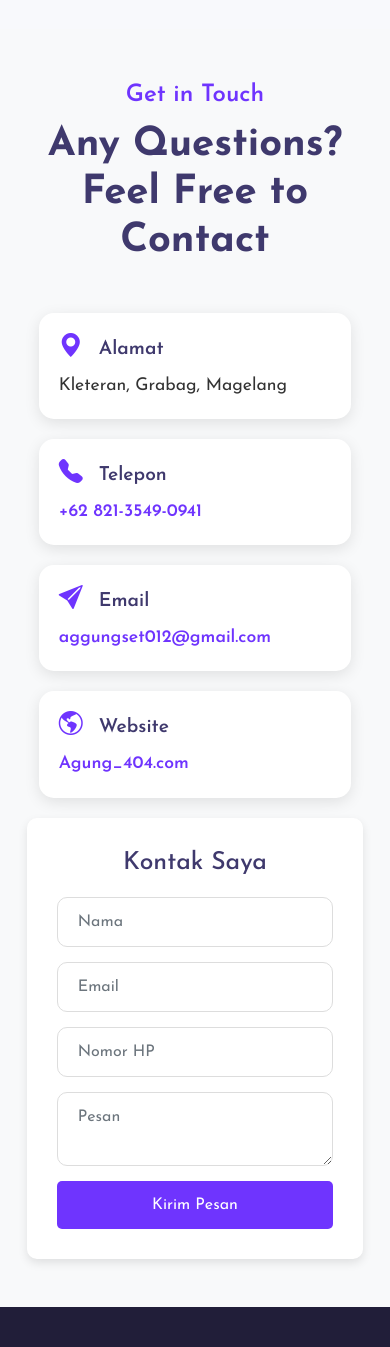
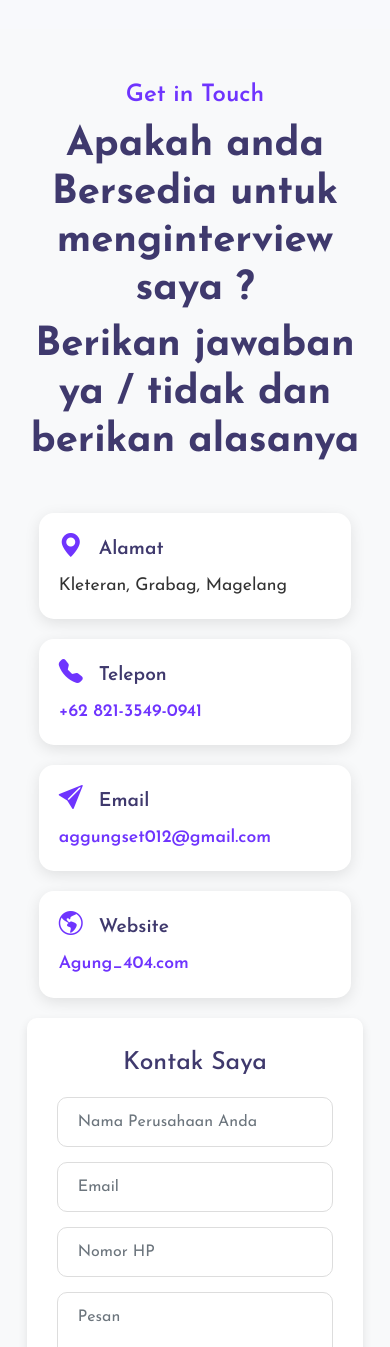
Before and after one commit to agungset04/agungset04.github.io, a website: page index.html in a window 390 px wide. Shown: the part 9080-10427 px from the top of the page. Drawn offline with nearby package versions, Linux system fonts and the light colour scheme.

Commit message:
edit halaman

```diff
--- a/index.html
+++ b/index.html
@@ -81,7 +81,9 @@
             </li>
           </ul>
         </div>
-        <button class="c-btn ms-4 py-2 px-4 rounded-pill d-none d-md-block">Contact</button>
+        <!-- Tombol dengan anchor link -->
+       <a href="#contact" class="c-btn ms-4 py-2 px-4 rounded-pill d-none d-md-block">Contact</a>
+
       </div>
     </nav>
     <!-- navbar ends here -->
@@ -489,7 +491,8 @@
     <section class="contact py-5" id="contact">
       <div class="heading text-center">
         <small>Get in Touch</small>
-        <h3>Any Questions? Feel Free to Contact</h3>
+        <h3>Apakah anda Bersedia untuk menginterview saya ? </h3>
+        <h3>Berikan jawaban ya / tidak dan berikan alasanya  </h3>
       </div>
 
       <div class="row justify-content-evenly mt-5">
@@ -517,7 +520,7 @@
         <div class="col-md-5 col-10 contact-form" data-aos="slide-left">
           <h2>Kontak Saya</h2>
           <form name="pesan">
-            <input name="name" type="text" class="form-control" placeholder="Nama" required />
+            <input name="name" type="text" class="form-control" placeholder="Nama Perusahaan Anda" required />
             <input name="email" type="email" class="form-control" placeholder="Email" required />
             <input name="mobile" type="text" class="form-control" placeholder="Nomor HP" required />
             <textarea name="message" class="form-control" placeholder="Pesan" required></textarea>
```
Also changed, not shown: analisis_data.html (deleted), js/script.js (line endings or trailing spaces), manajemen_admin.html (deleted).
